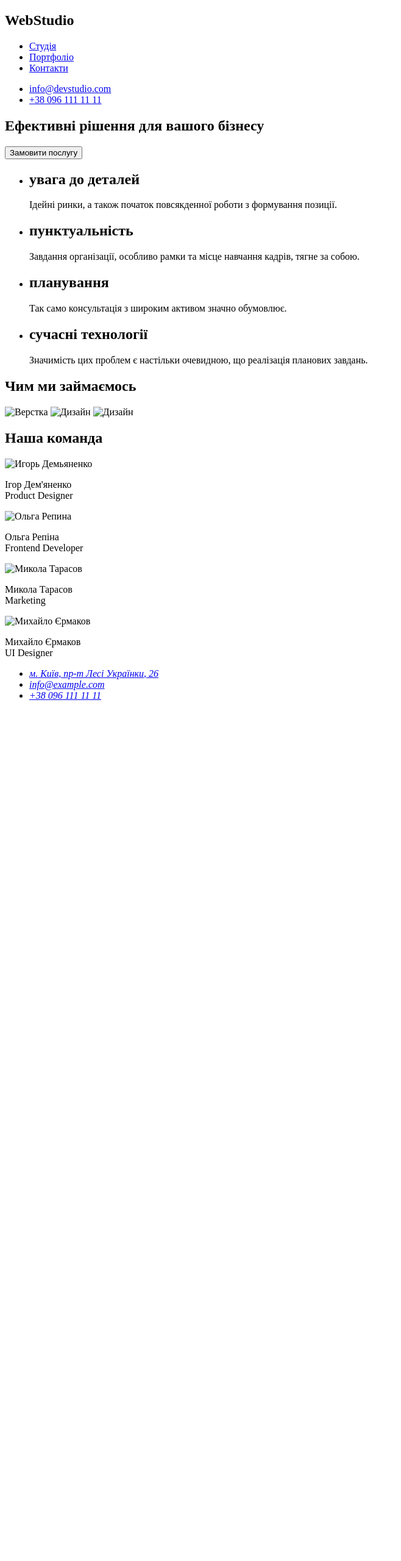
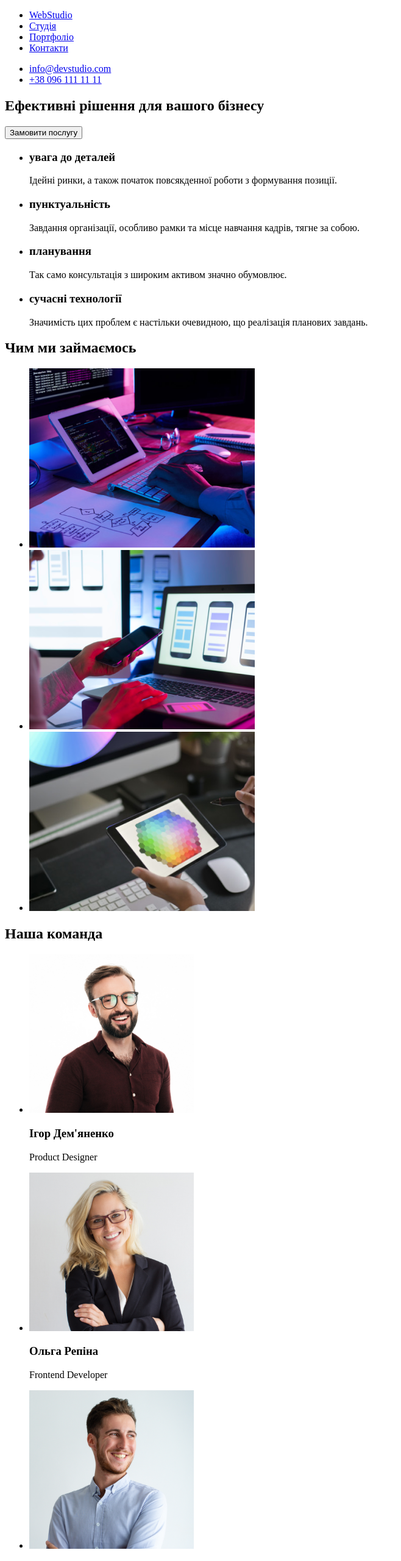
Before and after one commit to Mrevildan/goit-markup-hw-01, a plain HTML site: page index.html in a window 1280 px wide. Shown: the top 2560 px of the page at 61% size, without its empty margins (0-658 px from the left). Before the commit the page ends 1166 px from the top, so only its background shows below. Drawn offline with Linux system fonts and the light colour scheme.

Commit message:
Edited Work

```diff
--- a/index.html
+++ b/index.html
@@ -1,17 +1,17 @@
 <!DOCTYPE html>
 <html lang="uk">
   <head>
-    <meta charset="UTF-8">
-    <meta http-equiv="X-UA-Compatible" content="IE=edge">
-    <meta name="viewport" content="width=device-width, initial-scale=1.0">
-    <title> Module-01 </title>
+    <meta charset="UTF-8" />
+    <meta http-equiv="X-UA-Compatible" content="IE=edge" />
+    <meta name="viewport" content="width=device-width, initial-scale=1.0" />
+    <title>Module-01</title>
   </head>
   <body>
     <!--Шапка-->
     <header>
       <nav>
-        <h2> WebStudio </h2>
         <ul>
+          <li><a href=" ">WebStudio</a></li>
           <li><a href=" ">Студія</a></li>
           <li><a href=" ">Портфоліо</a></li>
           <li><a href=" ">Контакти</a></li>
@@ -25,96 +25,138 @@
       </ul>
     </header>
 
-    <div>
+    <main>
       <section>
         <h1>Ефективні рішення для вашого бізнесу</h1>
         <button type="button">Замовити послугу</button>
       </section>
-    </div>
 
       <section>
         <ul>
           <li>
-    <h2>увага до деталей</h2>
-    <p>Ідейні ринки, а також початок повсякденної роботи з формування позиції.</p>
+            <h3>увага до деталей</h3>
+            <p>
+              Ідейні ринки, а також початок повсякденної роботи з формування
+              позиції.
+            </p>
           </li>
           <li>
-<h2>пунктуальність</h2>
-<p>Завдання організації, особливо рамки та місце навчання кадрів, тягне за собою.</p>
+            <h3>пунктуальність</h3>
+            <p>
+              Завдання організації, особливо рамки та місце навчання кадрів,
+              тягне за собою.
+            </p>
           </li>
           <li>
-<h2>планування</h2>
+            <h3>планування</h3>
             <p>Так само консультація з широким активом значно обумовлює.</p>
           </li>
           <li>
-<h2>сучасні технології</h2>
-<p>Значимість цих проблем є настільки очевидною, що реалізація планових завдань.</p>
+            <h3>сучасні технології</h3>
+            <p>
+              Значимість цих проблем є настільки очевидною, що реалізація
+              планових завдань.
+            </p>
           </li>
         </ul>
       </section>
 
       <section>
-<div>
         <h2>Чим ми займаємось</h2>
-    <img src="file:///C:/Users/Hp/Desktop/IT/GitHub/goit-markup-hw-01/images/Our%20Qualities%201.png"
+        <ul>
+          <li>
+            <img
+              src="/images/Our Qualities 1.png"
               alt="Верстка"
               width="370"
               height="294"
             />
-  <img src="file:///C:/Users/Hp/Desktop/IT/GitHub/goit-markup-hw-01/images/Our%20Qualities%202.png"
+          </li>
+          <li>
+            <img
+              src="/images/Our Qualities 2.png"
               alt="Дизайн"
               width="370"
               height="294"
             />
-  <img src="file:///C:/Users/Hp/Desktop/IT/GitHub/goit-markup-hw-01/images/Our%20Qualities%203.png"
-  alt="Дизайн"
+          </li>
+          <li>
+            <img
+              src="/images/Our Qualities 3.png"
+              alt="Графіка"
               width="370"
               height="294"
             />
-</div>
+          </li>
+        </ul>
       </section>
 
       <section>
-    <div>
         <h2>Наша команда</h2>
-        <img src="file:///C:/Users/Hp/Desktop/IT/GitHub/goit-markup-hw-01/images/%D0%98%D0%B3%D0%BE%D1%80%D1%8C%20%D0%94%D0%B5%D0%BC%D1%8C%D1%8F%D0%BD%D0%B5%D0%BD%D0%BA%D0%BE.jpg"
-    alt="Игорь Демьяненко"
+        <ul>
+          <li>
+            <img
+              src="/images/Ihor D.jpg"
+              alt="Ігор Дем'яненко"
               width="270"
               height="260"
             />
-    <p> Ігор Дем'яненко <br> Product Designer</p>
-
-  <img src="file:///C:/Users/Hp/Desktop/IT/GitHub/goit-markup-hw-01/images/%D0%9E%D0%BB%D1%8C%D0%B3%D0%B0%20%D0%A0%D0%B5%D0%BF%D0%B8%D0%BD%D0%B0.jpg"
-    alt="Ольга Репина"
+            <h3>Ігор Дем'яненко</h3>
+            <p>Product Designer</p>
+          </li>
+          <li>
+            <img
+              src="/images/Olga.jpg"
+              alt="Ольга Репіна"
               width="270"
               height="260"
             />
-  <p> Ольга Репіна <br> Frontend Developer </p>
-
-  <img src="file:///C:/Users/Hp/Desktop/IT/GitHub/goit-markup-hw-01/images/%D0%9D%D0%B8%D0%BA%D0%BE%D0%BB%D0%B0%D0%B9%20%D0%A2%D0%B0%D1%80%D0%B0%D1%81%D0%BE%D0%B2.jpg"
+            <h3>Ольга Репіна</h3>
+            <p>Frontend Developer</p>
+          </li>
+          <li>
+            <img
+              src="/images/Mykola.jpg"
               alt="Микола Тарасов"
               width="270"
               height="260"
             />
-<p> Микола Тарасов <br> Marketing </p>
-
-<img src="file:///C:/Users/Hp/Desktop/IT/GitHub/goit-markup-hw-01/images/%D0%9C%D0%B8%D1%85%D0%B0%D0%B8%D0%BB%20%D0%95%D1%80%D0%BC%D0%B0%D0%BA%D0%BE%D0%B2.jpg"
+            <h3>Микола Тарасов</h3>
+            <p>Marketing</p>
+          </li>
+          <li>
+            <img
+              src="/images/Mykhailo.jpg"
               alt="Михайло Єрмаков"
               width="270"
               height="260"
             />
-<p> Михайло Єрмаков <br> UI Designer </p>
-
-    </div>
+            <h3>Михайло Єрмаков</h3>
+            <p>UI Designer</p>
+          </li>
+        </ul>
       </section>
+    </main>
 
     <footer>
-<address >
+      <a href=" ">WebStudio</a>
+      <address>
         <ul>
-      <li><a href="https://bit.ly/3pXMvUd" target="_blank" rel="noopener noreferrer"> м. Київ, пр-т
-          Лесі Українки, 26</a> </li>
-      <li><a class="link" href="mailto:info@devstudio.com">info@example.com</a> </li>
-      <li><a href="tel:+380961111111">+38 096 111 11 11</a> </li>
+          <li>
+            <a
+              href="https://bit.ly/3pXMvUd"
+              target="_blank"
+              rel="noopener noreferrer"
+            >
+              м. Київ, пр-т Лесі Українки, 26</a
+            >
+          </li>
+          <li>
+            <a class="link" href="mailto:info@devstudio.com"
+              >info@example.com</a
+            >
+          </li>
+          <li><a href="tel:+380961111111">+38 096 111 11 11</a></li>
         </ul>
       </address>
     </footer>
```
Also changed, not shown: images/Ihor D.jpg (added), images/Mykhailo.jpg (added), images/Mykola.jpg (added), images/Olga.jpg (added), images/Our Qualities 1.png (added), images/Our Qualities 2.png (added), images/Our Qualities 3.png (added). Lines whose indentation alone changed are shown as unchanged.
